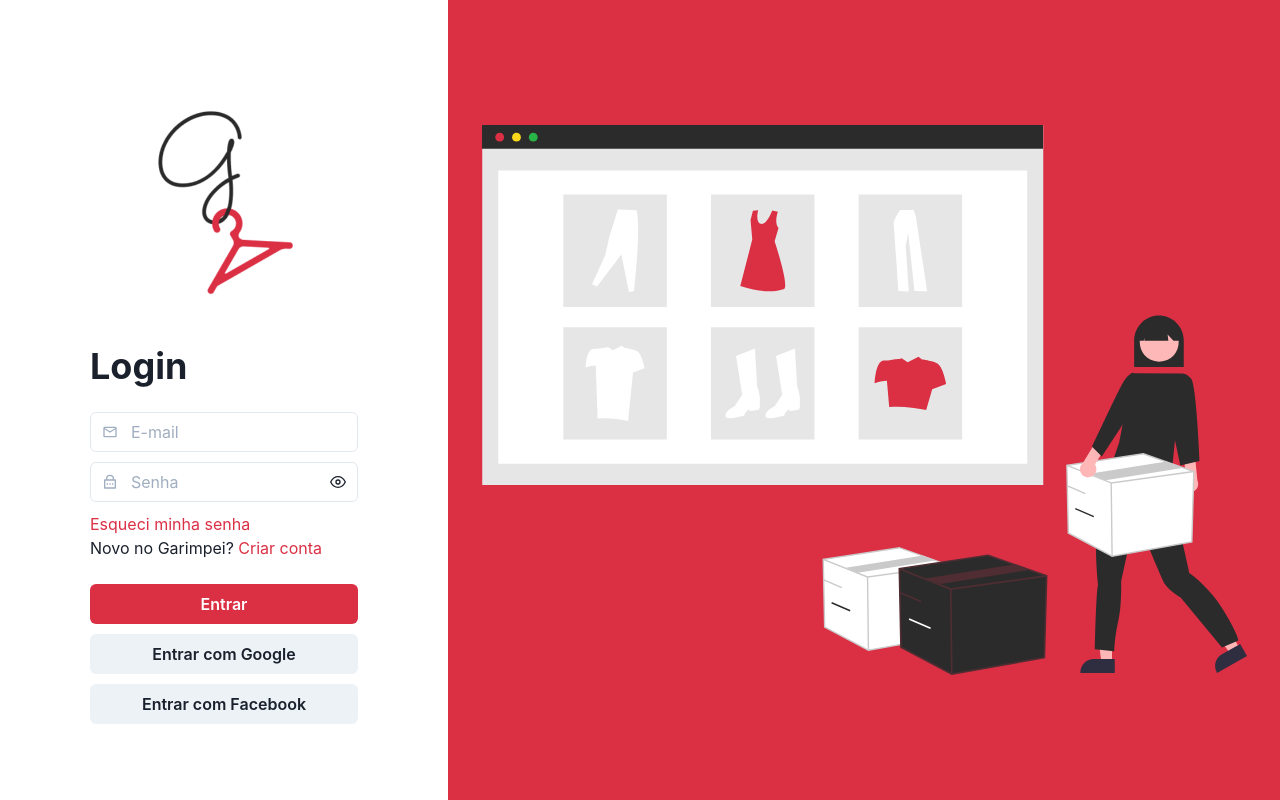
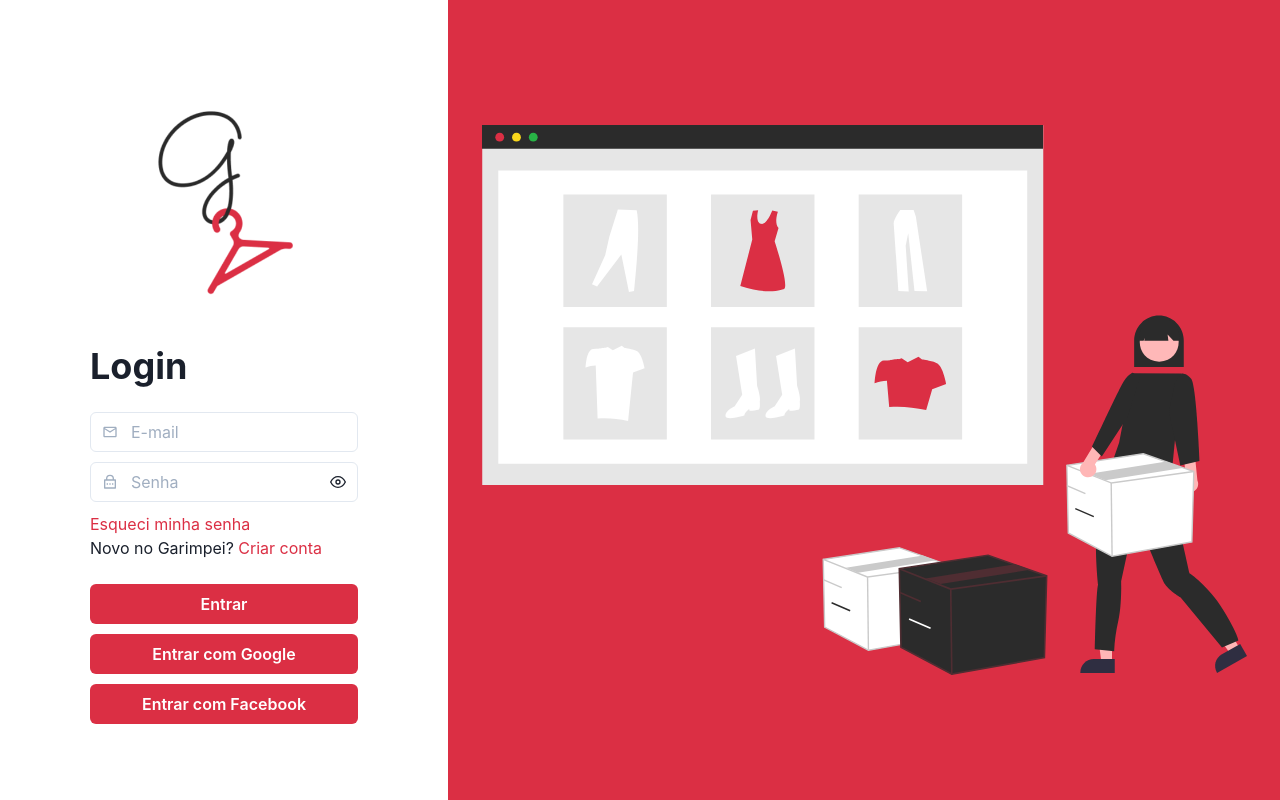
Before and after one commit to UnBArqDsw2021-2/2021.2_G5_Garimpei_Frontend, a Next.js app: page /auth/login in a window 1280 px wide. Built offline with nearby package versions, Linux system fonts and the light colour scheme.

Commit message:
chore: UnBArqDsw2021-2/2021.2_G5_Garimpei#130 refactor button component

```diff
--- a/src/components/button.tsx
+++ b/src/components/Button/index.tsx
@@ -1,6 +1,10 @@
 import { Button } from "@chakra-ui/react";
 
-export default function ButtonComponent() {
+type ButtonProps = {
+    children: React.ReactNode;
+}
+
+export function ButtonComponent(props: ButtonProps) {
 
   return (
         <Button
@@ -8,7 +12,7 @@ export default function ButtonComponent() {
             _hover={{ backgroundColor: "brand.600" }}
             _focus={{ boxShadow: "0 0 0 3px brand.600" }}
             >
-            Entrar
+            {props.children}
         </Button>
   );
 }
--- a/src/pages/auth/login.tsx
+++ b/src/pages/auth/login.tsx
@@ -17,7 +17,7 @@ import {
 import { MdOutlineEmail } from "react-icons/md";
 import { RiLockPasswordLine } from "react-icons/ri";
 import { FiEye, FiEyeOff } from "react-icons/fi";
-import ButtonComponent from "../../components/button";
+import { ButtonComponent } from "../../components/Button/index";
 
 export default function Login() {
   const [showPassword, setShowPassword] = useState(false);
@@ -85,9 +85,9 @@ export default function Login() {
           </Flex>
         </Flex>
         <Flex w="full" flexDirection="column" gap="0.625rem">
-          <ButtonComponent/>
-          <Button>Entrar com Google</Button>
-          <Button>Entrar com Facebook</Button>
+          <ButtonComponent>Entrar</ButtonComponent>
+          <ButtonComponent>Entrar com Google</ButtonComponent>
+          <ButtonComponent>Entrar com Facebook</ButtonComponent>
         </Flex>
       </VStack>
 
```
